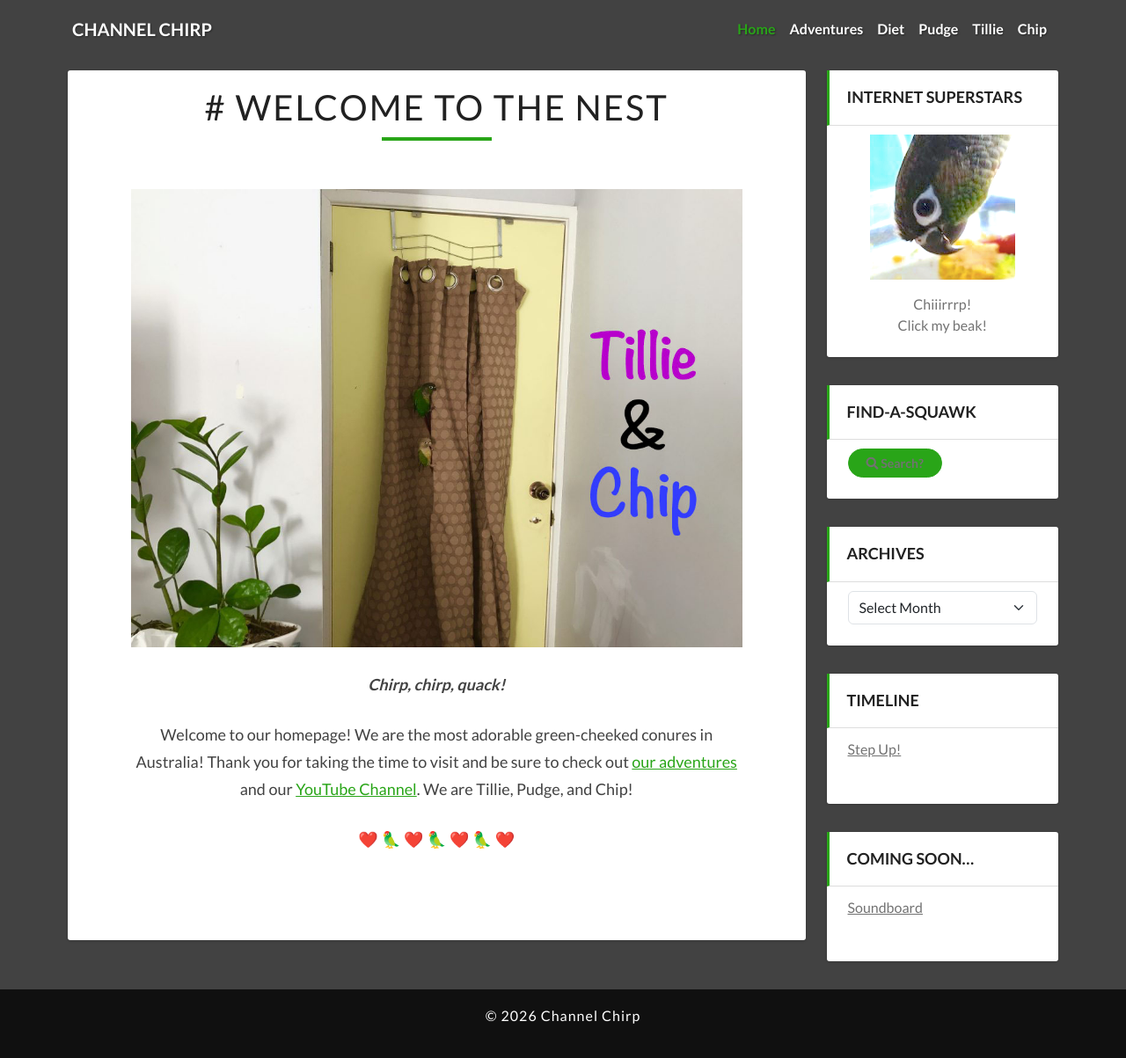
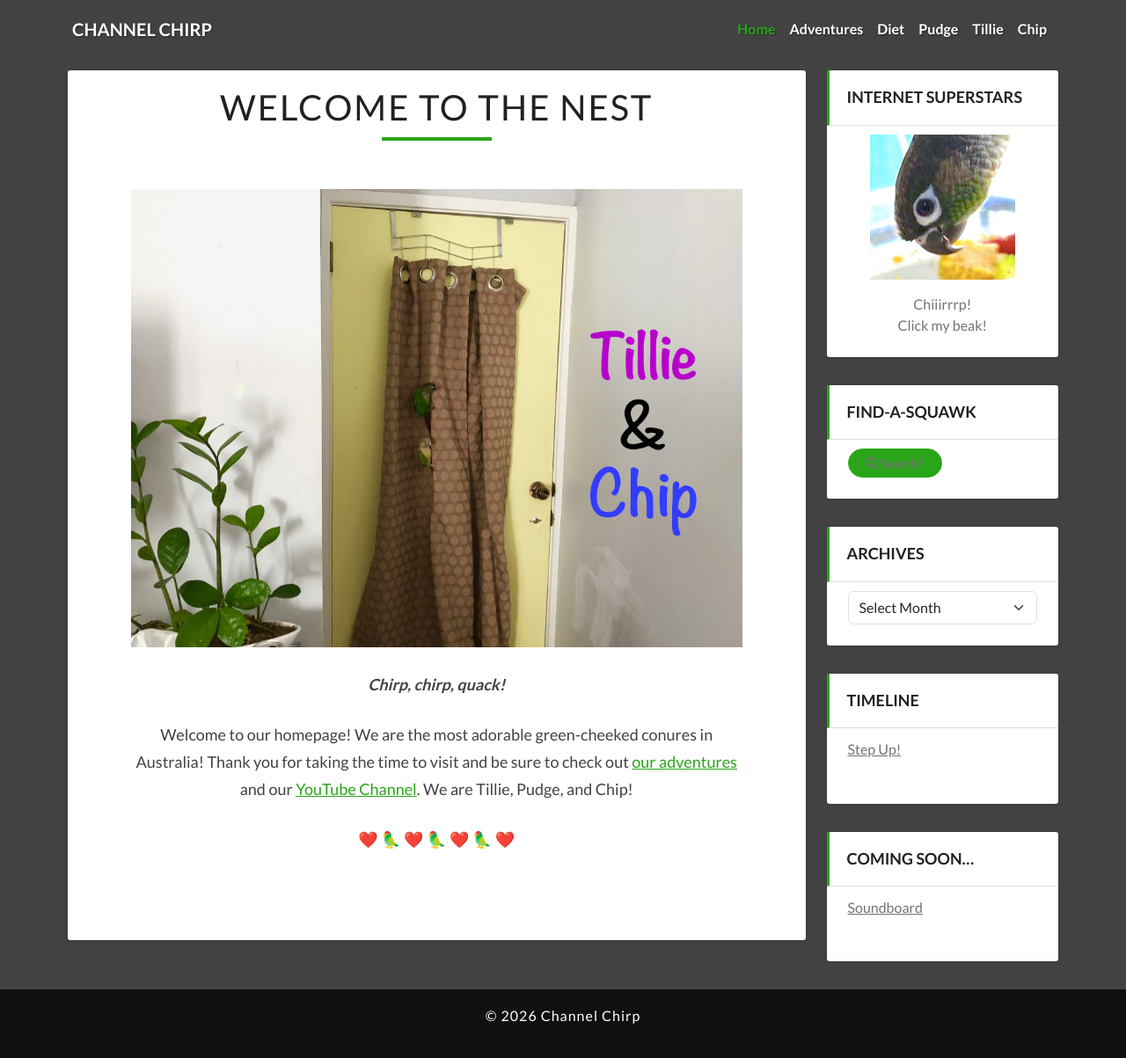
Before and after one commit to ChannelChirp/website, a Jekyll site: the page built from index.md, in a window 1280 px wide and 1209 px high. Shown: the top 1203 px of the window at 88% size. Built offline with Jekyll 4.4.1, drawn with Linux system fonts in a browser that asks for light colours.

Commit message:
fix: more pasta on your plate

```diff
--- a/_layouts/default.html
+++ b/_layouts/default.html
@@ -34,7 +34,7 @@
   {% else %}
     <h1 class="entry-title">
     	{% unless page.hide_title %}
-		# {{ page.title }}
+		{{ page.title }}
 		{% endunless %}
 	</h1>
   {% endif %}
```
